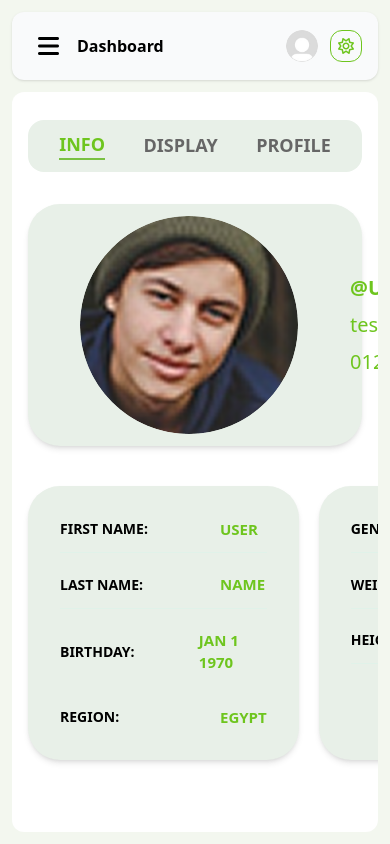
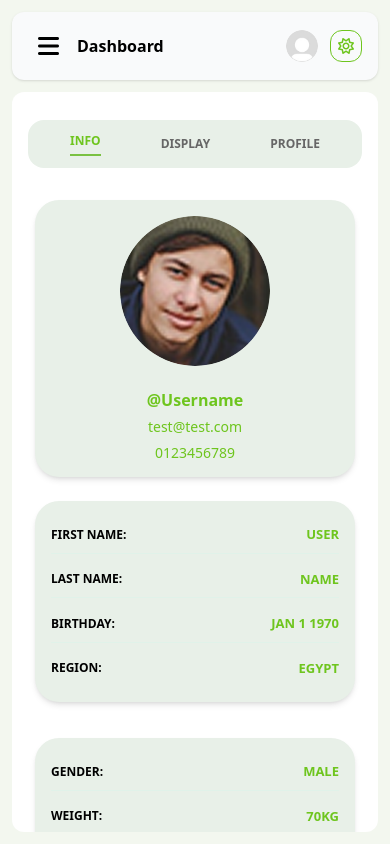
Before and after one commit to AbdoMohamad768/Fitron, a React (Vite) app: page /app/profile/info in a window 390 px wide. Built offline with nearby package versions, Linux system fonts and the light colour scheme.

Commit message:
Added Responsive

```diff
--- a/src/components/ProfileTabBar.jsx
+++ b/src/components/ProfileTabBar.jsx
@@ -1,27 +1,52 @@
+// src/components/ProfileTabBar.jsx
 import { NavLink } from "react-router-dom";
 
 function ProfileTabBar() {
     return (
-        <div className="flex justify-around items-center rounded-2xl font-semibold w-full bg-[#E8F0E8] p-3 pb-3 mb-5 mt-3">
-            <NavLink to="/app/profile/info" className="text-sm uppercase cursor-pointer text-[18px]">
+        <div className="flex justify-around items-center rounded-2xl font-semibold w-full min-w-[320px] bg-[#E8F0E8] p-3 mb-5 mt-3 sm:p-4">
+            <NavLink
+                to="/app/profile/info"
+                className="text-[12px] sm:text-sm uppercase cursor-pointer"
+            >
                 {({ isActive }) => (
-                    <div className={`${isActive ? "text-main-700 border-b-2 border-[#7AC142]" : "text-[#666]"}`}>
+                    <div
+                        className={`${isActive
+                            ? "text-main-700 border-b-2 border-[#7AC142] pb-1"
+                            : "text-[#666]"
+                            }`}
+                    >
                         INFO
                     </div>
                 )}
             </NavLink>
 
-            <NavLink to="/app/profile/display" className="text-sm uppercase cursor-pointer text-[18px]">
+            <NavLink
+                to="/app/profile/display"
+                className="text-[12px] sm:text-sm uppercase cursor-pointer"
+            >
                 {({ isActive }) => (
-                    <div className={`${isActive ? "text-main-700 border-b-2 border-[#7AC142]" : "text-[#666]"}`}>
+                    <div
+                        className={`${isActive
+                            ? "text-main-700 border-b-2 border-[#7AC142] pb-1"
+                            : "text-[#666]"
+                            }`}
+                    >
                         DISPLAY
                     </div>
                 )}
             </NavLink>
 
-            <NavLink to="/app/profile/details" className="text-sm uppercase cursor-pointer text-[18px]">
+            <NavLink
+                to="/app/profile/details"
+                className="text-[12px] sm:text-sm uppercase cursor-pointer"
+            >
                 {({ isActive }) => (
-                    <div className={`${isActive ? "text-main-700 border-b-2 border-[#7AC142]" : "text-[#666]"}`}>
+                    <div
+                        className={`${isActive
+                            ? "text-main-700 border-b-2 border-[#7AC142] pb-1"
+                            : "text-[#666]"
+                            }`}
+                    >
                         PROFILE
                     </div>
                 )}
--- a/src/pages/ProfileInfo.jsx
+++ b/src/pages/ProfileInfo.jsx
@@ -1,93 +1,93 @@
 // src/pages/ProfileInfo.jsx
 function ProfileInfo() {
   return (
-    <div className="flex flex-col items-center">
+    <div className="flex flex-col items-center px-4 sm:px-6">
       {/* Profile Info Section */}
-      <div className="w-full text-center">
-        <div className="bg-[#E8F0E8] flex items-center mt-3 mb-5 gap-10 px-10 rounded-4xl shadow-md">
+      <div className="w-full min-w-[320px] text-center">
+        <div className="bg-[#E8F0E8] flex flex-col sm:flex-row items-center mt-3 mb-5 gap-6 sm:gap-10 px-6 sm:px-10 py-4 rounded-3xl shadow-md">
           {/* Profile Image */}
           <img
-            src="/profile photo.png" // Reference the image from the public directory
+            src="/profile photo.png"
             alt="Profile"
-            className="w-[218px] h-[218px] rounded-full object-cover m-3"
+            className="w-[150px] h-[150px] sm:w-[180px] sm:h-[180px] lg:w-[218px] lg:h-[218px] rounded-full object-cover"
           />
-          <div className="flex flex-col justify-center items-start">
-            <h2 className="text-[20px] font-bold text-main-700 mb-3 leading-tight">
+          <div className="flex flex-col justify-center items-center sm:items-start">
+            <h2 className="text-[16px] sm:text-[18px] lg:text-[20px] font-bold text-main-700 mb-2 sm:mb-3 leading-tight">
               @Username
             </h2>
-            <p className="text-[20px] text-main-700 mb-3 leading-tight">
+            <p className="text-[14px] sm:text-[16px] lg:text-[20px] text-main-700 mb-2 sm:mb-3 leading-tight">
               test@test.com
             </p>
-            <p className="text-[20px] text-main-700 leading-tight">
+            <p className="text-[14px] sm:text-[16px] lg:text-[20px] text-main-700 leading-tight">
               0123456789
             </p>
           </div>
         </div>
-        <div className="mt-10 flex gap-5">
+        <div className="mt-6 sm:mt-10 flex flex-col lg:flex-row gap-4 sm:gap-5">
           {/* Column 1 */}
-          <div className="flex flex-col flex-1 bg-[#E8F0E8] mb-5 gap-2 px-8 py-5 rounded-4xl shadow-md text-left">
-            <div className="flex items-center py-[12px] border-b border-[#E0F2E9]">
-              <span className="text-[14px] font-bold text-black uppercase w-40">
+          <div className="flex flex-col flex-1 bg-[#E8F0E8] mb-5 gap-2 px-4 sm:px-8 py-4 sm:py-5 rounded-3xl shadow-md text-left">
+            <div className="flex items-center py-[8px] sm:py-[12px] border-b border-[#E0F2E9]">
+              <span className="text-[12px] sm:text-[14px] font-bold text-black uppercase w-32 sm:w-40">
                 FIRST NAME:
               </span>
-              <span className="text-[15px] text-main-700 font-semibold uppercase">
+              <span className="text-[13px] sm:text-[15px] text-main-700 font-semibold uppercase flex-1 text-right sm:text-left">
                 User
               </span>
             </div>
 
-            <div className="flex items-center py-[12px] border-b border-[#E0F2E9]">
-              <span className="text-[14px] font-bold text-black uppercase w-40">
+            <div className="flex items-center py-[8px] sm:py-[12px] border-b border-[#E0F2E9]">
+              <span className="text-[12px] sm:text-[14px] font-bold text-black uppercase w-32 sm:w-40">
                 LAST NAME:
               </span>
-              <span className="text-[15px] text-main-700 font-semibold uppercase">
+              <span className="text-[13px] sm:text-[15px] text-main-700 font-semibold uppercase flex-1 text-right sm:text-left">
                 name
               </span>
             </div>
 
-            <div className="flex items-center py-[12px]">
-              <span className="text-[14px] font-bold text-black uppercase w-40">
+            <div className="flex items-center py-[8px] sm:py-[12px] border-b border-[#E0F2E9]">
+              <span className="text-[12px] sm:text-[14px] font-bold text-black uppercase w-32 sm:w-40">
                 BIRTHDAY:
               </span>
-              <span className="text-[15px] text-main-700 font-semibold uppercase">
+              <span className="text-[13px] sm:text-[15px] text-main-700 font-semibold uppercase flex-1 text-right sm:text-left">
                 JAN 1 1970
               </span>
             </div>
 
-            <div className="flex items-center py-[12px]">
-              <span className="text-[14px] font-bold text-black uppercase w-40">
+            <div className="flex items-center py-[8px] sm:py-[12px]">
+              <span className="text-[12px] sm:text-[14px] font-bold text-black uppercase w-32 sm:w-40">
                 REGION:
               </span>
-              <span className="text-[15px] text-main-700 font-semibold uppercase">
+              <span className="text-[13px] sm:text-[15px] text-main-700 font-semibold uppercase flex-1 text-right sm:text-left">
                 EGYPT
               </span>
             </div>
           </div>
 
-          {/* Column 2*/}
-          <div className="flex flex-col flex-1 bg-[#E8F0E8] mb-5 gap-2 px-8 py-5 rounded-4xl shadow-md text-left">
-            <div className="flex items-center py-[12px] border-b border-[#E0F2E9]">
-              <span className="text-[14px] font-bold text-black uppercase w-40">
+          {/* Column 2 */}
+          <div className="flex flex-col flex-1 bg-[#E8F0E8] mb-5 gap-2 px-4 sm:px-8 py-4 sm:py-5 rounded-3xl shadow-md text-left">
+            <div className="flex items-center py-[8px] sm:py-[12px] border-b border-[#E0F2E9]">
+              <span className="text-[12px] sm:text-[14px] font-bold text-black uppercase w-32 sm:w-40">
                 GENDER:
               </span>
-              <span className="text-[15px] text-main-700 font-semibold uppercase">
+              <span className="text-[13px] sm:text-[15px] text-main-700 font-semibold uppercase flex-1 text-right sm:text-left">
                 MALE
               </span>
             </div>
 
-            <div className="flex items-center py-[12px] border-b border-[#E0F2E9]">
-              <span className="text-[14px] font-bold text-black uppercase w-40">
+            <div className="flex items-center py-[8px] sm:py-[12px] border-b border-[#E0F2E9]">
+              <span className="text-[12px] sm:text-[14px] font-bold text-black uppercase w-32 sm:w-40">
                 WEIGHT:
               </span>
-              <span className="text-[15px] text-main-700 font-semibold uppercase">
+              <span className="text-[13px] sm:text-[15px] text-main-700 font-semibold uppercase flex-1 text-right sm:text-left">
                 70KG
               </span>
             </div>
 
-            <div className="flex items-center py-[12px] border-b border-[#E0F2E9]">
-              <span className="text-[14px] font-bold text-black uppercase w-40">
+            <div className="flex items-center py-[8px] sm:py-[12px] border-b border-[#E0F2E9]">
+              <span className="text-[12px] sm:text-[14px] font-bold text-black uppercase w-32 sm:w-40">
                 HEIGHT:
               </span>
-              <span className="text-[15px] text-main-700 font-semibold uppercase">
+              <span className="text-[13px] sm:text-[15px] text-main-700 font-semibold uppercase flex-1 text-right sm:text-left">
                 1.8M
               </span>
             </div>
```
